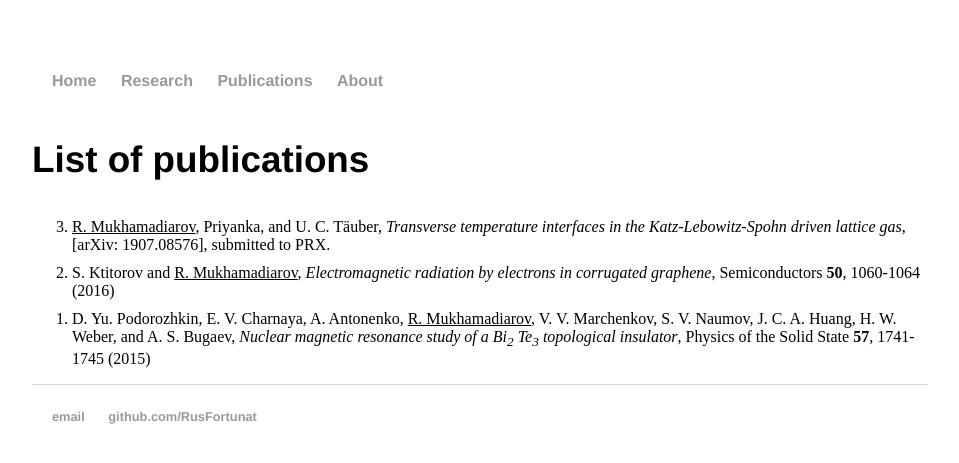
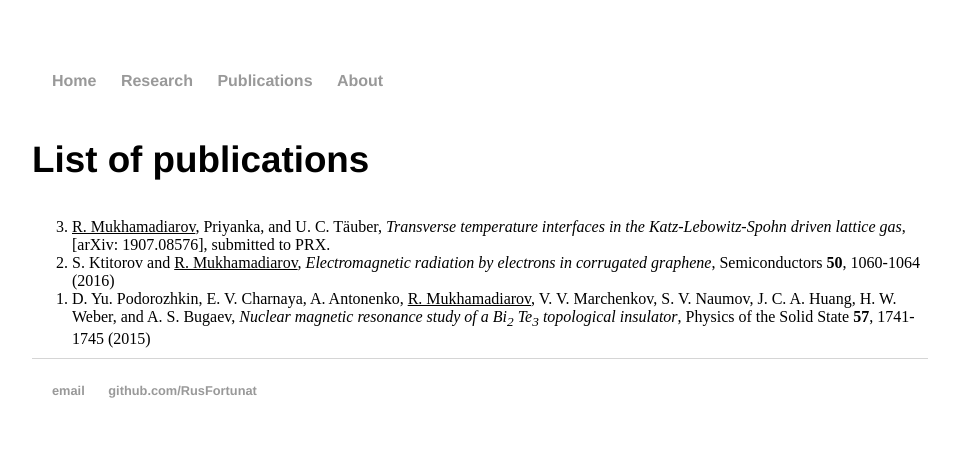
Before and after one commit to RusFortunat/mukhamadiarov, a Jekyll site: the page built from publications/index.html, in a window 1280 px wide. Shown: the top 463 px of the page, without its empty margins (160-1119 px from the left). Built offline with Jekyll 4.4.1, drawn with Linux system fonts in a browser that asks for light colours.

Commit message:
Update main.css

```diff
--- a/css/main.css
+++ b/css/main.css
@@ -14,7 +14,7 @@ h4 { font-size: 1.9em; }
 nav ul, footer ul { font-size: 1em; font-family: 'Helvetica', 'Arial', 'Sans-Serif'; padding: 10px; list-style: none; font-weight: bold; }
 nav ul li, footer ul li { display: inline; margin-right: 20px; margin: 10px}
 
-li{
+ol{
     margin: 10px 0;
 }
 
```
